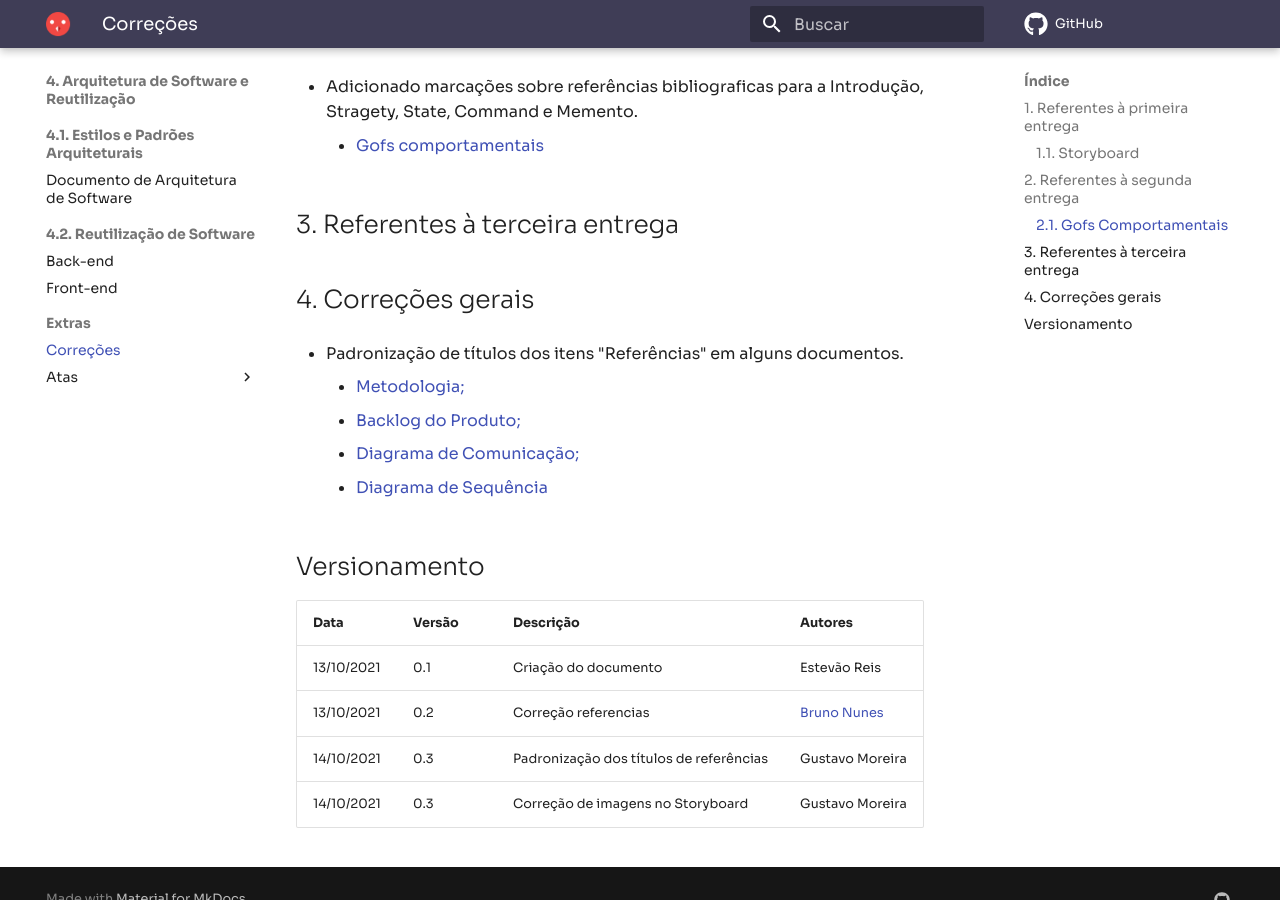
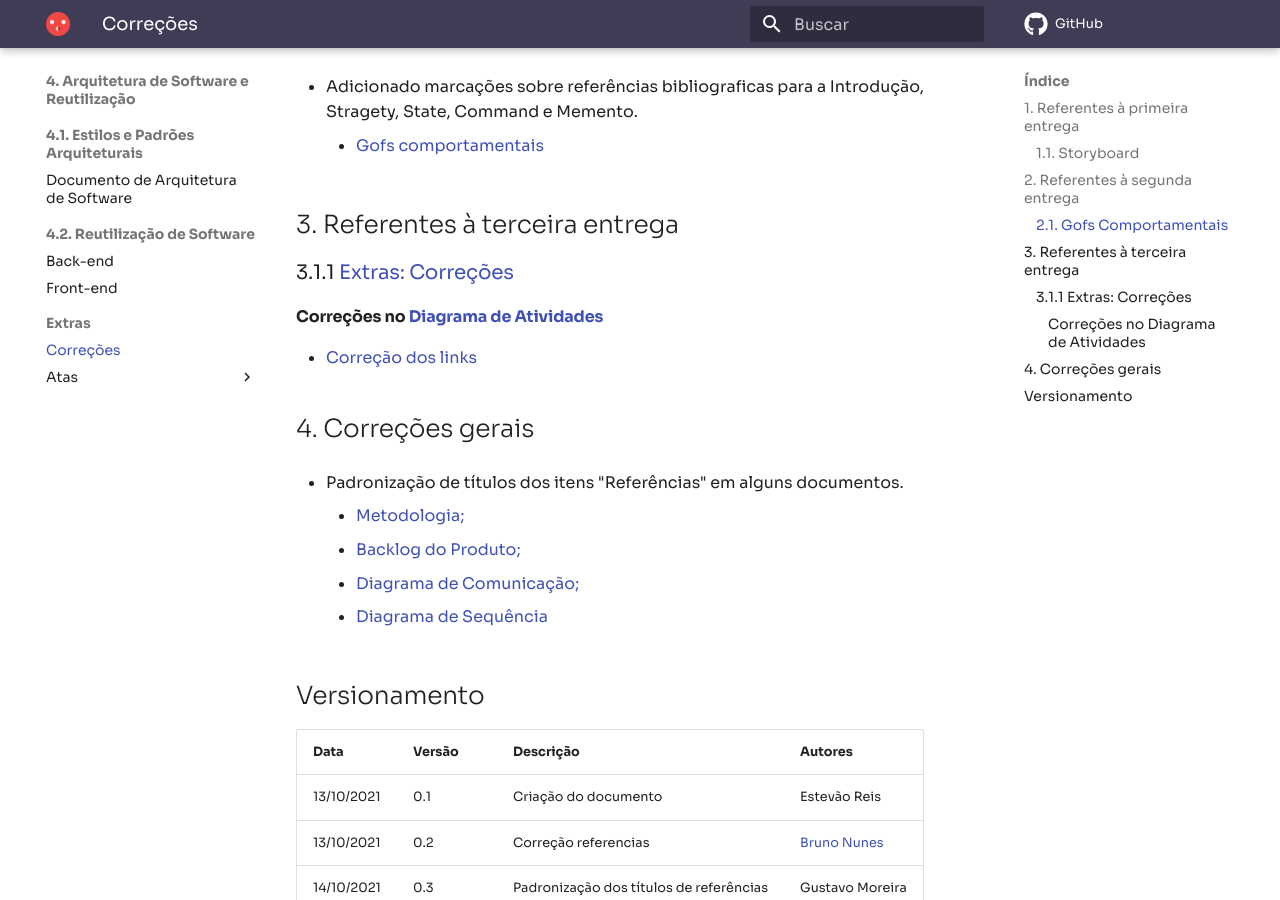
Before and after one commit to UnBArqDsw2021-1/2021.1_G04_Cardeal, an MkDocs documentation site: the page built from docs/arquitetura/correcoes.md, in a window 1280 px wide and 900 px high, scrolled down 471 px. Built offline with MkDocs 1.6.1 and Material for MkDocs 9.7.7, drawn with Linux system fonts in a browser that asks for light colours; comment, search, counter and statistics services are not loaded.

Commit message:
Add correction

```diff
--- a/docs/arquitetura/correcoes.md
+++ b/docs/arquitetura/correcoes.md
@@ -18,6 +18,12 @@
 
 ## 3. Referentes à terceira entrega
 
+### 3.1.1 [Extras: Correções](https://unbarqdsw2021-1.github.io/2021.1_G04_Cardeal/padroesDeProjeto/correcoes_E2)
+
+#### Correções no [Diagrama de Atividades](https://unbarqdsw2021-1.github.io/2021.1_G04_Cardeal/modelagem/diagrama_atividades/)
+
+* [Correção dos links](https://unbarqdsw2021-1.github.io/2021.1_G04_Cardeal/padroesDeProjeto/correcoes_E2/#16-diagrama-de-atividades)
+
 ## 4. Correções gerais
 
 * Padronização de títulos dos itens "Referências" em alguns documentos.
```
